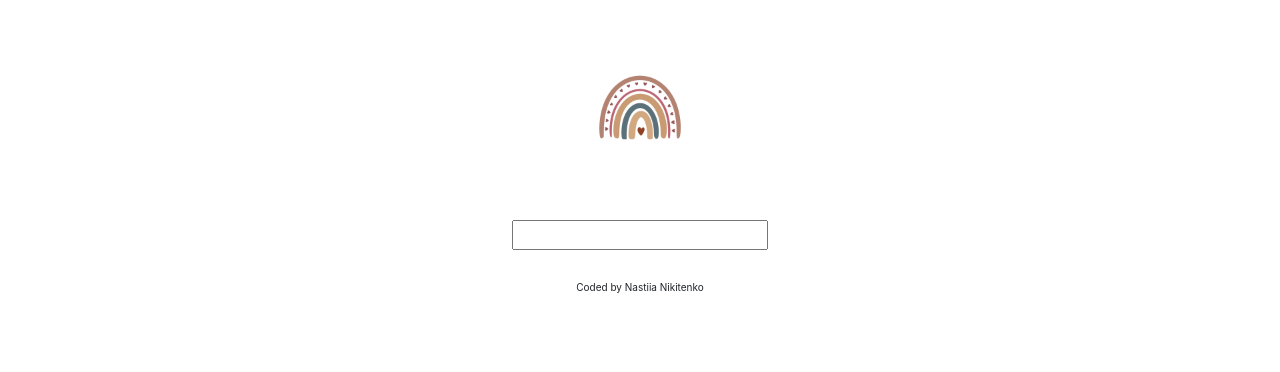
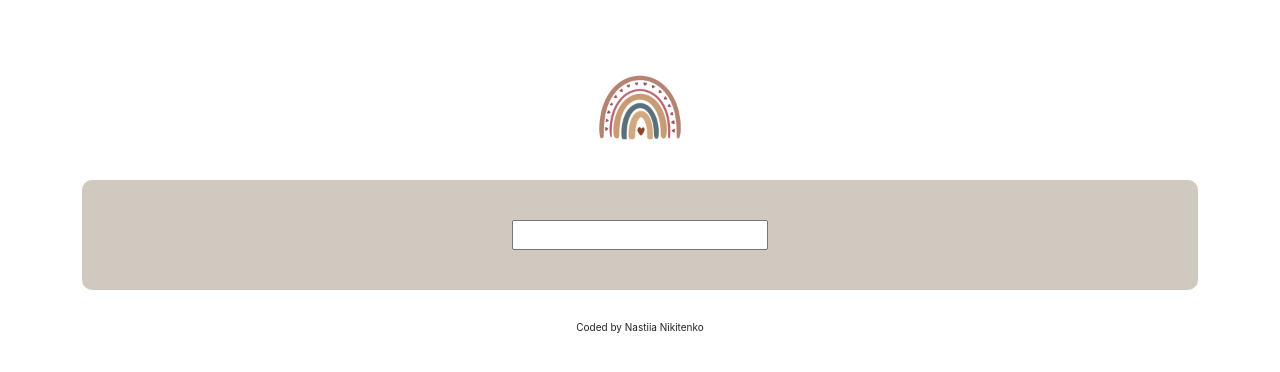
Before and after one commit to NastiiaNikitenko/dictionary-app, a React (Create React App) app: page / in a window 1280 px wide. Shown: the top 372 px of the page. Built offline with nearby package versions, Linux system fonts and the light colour scheme.

Commit message:
Added background color

```diff
--- a/src/App.css
+++ b/src/App.css
@@ -6,9 +6,12 @@
   max-width: 100px;
   display: block;
   margin: 0 auto;
+  margin-bottom: -40px;
 }
 .App-footer {
   text-align: center;
   margin: 30px 0;
   font-size: 10px;
 }
+.App {
+}
--- a/src/Dictionary.css
+++ b/src/Dictionary.css
@@ -1,3 +1,6 @@
 .Dictionary {
   text-align: center;
+  background-color: #d0c9c0;
+  padding: 40px;
+  border-radius: 10px;
 }
```
